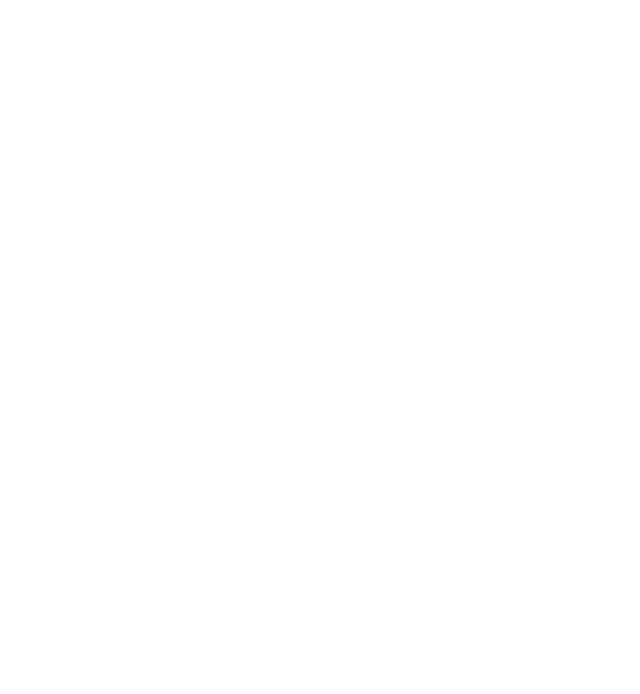
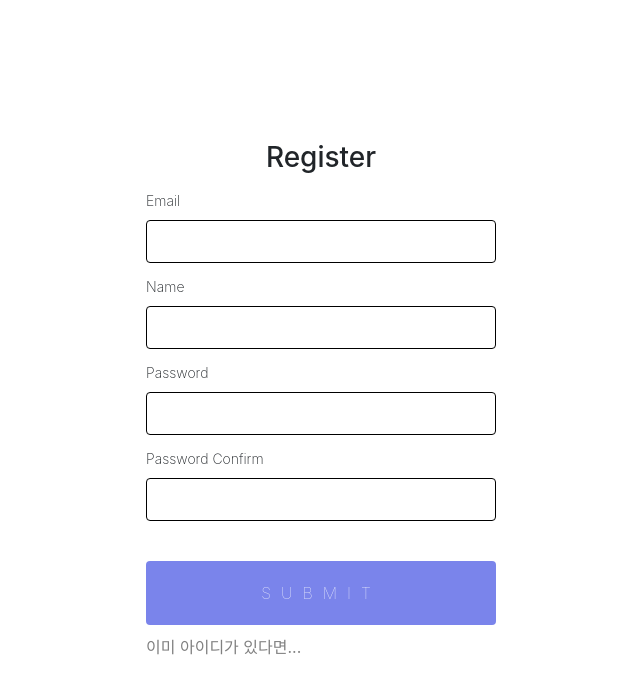
Before and after one commit to minsun21/react-firebase-chat-app, a React (Create React App) app: page /register in a window 1280 px wide. Shown: the top 694 px of the page, without its empty margins (319-959 px from the left). Built offline with nearby package versions, Linux system fonts and the light colour scheme.

Commit message:
회원가입 유효성 체크

```diff
--- a/package.json
+++ b/package.json
@@ -11,6 +11,7 @@
     "react": "^17.0.1",
     "react-bootstrap": "^1.4.0",
     "react-dom": "^17.0.1",
+    "react-hook-form": "^6.11.5",
     "react-icons": "^3.11.0",
     "react-redux": "^7.2.2",
     "react-router-dom": "^5.2.0",
--- a/src/components/RegisterPage/RegisterPage.js
+++ b/src/components/RegisterPage/RegisterPage.js
@@ -1,9 +1,56 @@
-import React from 'react'
+import React, { useRef } from 'react'
+import {
+    Link
+} from "react-router-dom";
+import { useForm } from 'react-hook-form';
 
 function RegisterPage() {
+    const { register, watch, errors } = useForm();
+    const password = useRef();
+    password.current = watch("password");
+
+    console.log(watch("email"));
+
     return (
-        <div>
+        <div className="auth-wrapper">
+            <div className="auth-wrapper__header"><h3>Register</h3></div>
+            <form>
+                <label>Email</label>
+                <input
+                    name="email"
+                    type="email"
+                    ref={register({ required: true, pattern: /^\S+@\S+$/i })}
+                />
+                {errors.email && <p>This field is required</p>}
 
+                <label>Name</label>
+                <input
+                    name="name"
+                    type="text"
+                    ref={register({ required: true, maxLength: 10 })}
+                />
+                {errors.name && errors.name.type === 'required' && <p>This field is required</p>}
+                {errors.name && errors.name.type === 'maxLength' && <p>Your input exceed maximum length</p>}
+
+                <label>Password</label>
+                <input
+                    name="password"
+                    type="password"
+                    ref={register({ required: true, minLength: 8 })}
+                />
+                {errors.password && errors.password.type === 'required' && <p>This field is required</p>}
+                {errors.password && errors.password.type === 'minLength' && <p>Password must have at least 6 characters</p>}
+                <label>Password Confirm</label>
+                <input
+                    name="passwordConfirm"
+                    type="password"
+                    ref={register({ required: true, validate: (value) => value === password.current })}
+                />
+                {errors.passwordConfirm && errors.passwordConfirm.type === 'required' && <p>This field is required</p>}
+                {errors.passwordConfirm && errors.passwordConfirm.type === 'validate' && <p>The passwords do not match</p>}
+                <input type="submit" />
+                <Link to="/login" className="auth-wrapper__login">이미 아이디가 있다면...</Link>
+            </form>
         </div>
     )
 }
--- a/src/index.css
+++ b/src/index.css
@@ -1,13 +1,9 @@
+@import "./styles/reset.css";
+@import "./styles/register.css";
+
 body {
-  margin: 0;
-  font-family: -apple-system, BlinkMacSystemFont, 'Segoe UI', 'Roboto', 'Oxygen',
-    'Ubuntu', 'Cantarell', 'Fira Sans', 'Droid Sans', 'Helvetica Neue',
-    sans-serif;
-  -webkit-font-smoothing: antialiased;
-  -moz-osx-font-smoothing: grayscale;
-}
-
-code {
-  font-family: source-code-pro, Menlo, Monaco, Consolas, 'Courier New',
-    monospace;
-}
+    background: #0e101c;
+    font-family: -apple-system, BlinkMacSystemFont, "Segoe UI", "Roboto", "Oxygen",
+      "Ubuntu", "Cantarell", "Fira Sans", "Droid Sans", "Helvetica Neue",
+      sans-serif;
+  }
--- /dev/null
+++ b/src/styles/register.css
@@ -0,0 +1,139 @@
+
+  .auth-wrapper{
+    display: flex;
+    flex-direction: column;
+    min-height: 100vh;
+    justify-content: center;
+  }
+
+  .auth-wrapper__header{
+    text-align: center;
+  }
+
+.auth-wrapper form {
+    width: 350px;
+    margin: 0 auto;
+  }
+
+  .auth-wrapper h1 {
+    font-weight: 100;
+    color: white;
+    text-align: center;
+    padding-bottom: 10px;
+    border-bottom: 1px solid rgb(79, 98, 148);
+  }
+
+  .auth-wrapper .form {
+    background: #0e101c;
+    max-width: 400px;
+    margin: 0 auto;
+  }
+
+  .auth-wrapper p {
+    color: #bf1650;
+  }
+
+  .auth-wrapper p::before {
+    display: inline;
+    content: "⚠ ";
+  }
+
+ .auth-wrapper input {
+    display: block;
+    box-sizing: border-box;
+    width: 100%;
+    border-radius: 4px;
+    border: 1px solid black;
+    padding: 10px 15px;
+    margin-bottom: 10px;
+    font-size: 14px;
+  }
+
+ .auth-wrapper label {
+    line-height: 2;
+    text-align: left;
+    display: block;
+    margin: 5px 0;
+    font-size: 14px;
+    font-weight: 200;
+  }
+
+ .auth-wrapper button[type="submit"],
+  .auth-wrapper input[type="submit"] {
+    background: #7A84EB;
+    color: white;
+    text-transform: uppercase;
+    border: none;
+    margin-top: 40px;
+    padding: 20px;
+    font-size: 16px;
+    font-weight: 100;
+    letter-spacing: 10px;
+  }
+
+ .auth-wrapper button[type="submit"]:hover,
+  .auth-wrapper input[type="submit"]:hover {
+    background: #636EE6;
+  }
+
+  .auth-wrapper button[type="submit"]:active,
+  .auth-wrapper input[type="button"]:active,
+  .auth-wrapper input[type="submit"]:active {
+    transition: 0.3s all;
+    transform: translateY(3px);
+    border: 1px solid transparent;
+    opacity: 0.8;
+  }
+
+  .auth-wrapper input:disabled {
+    opacity: 0.4;
+  }
+
+  .auth-wrapper input[type="button"]:hover {
+    transition: 0.3s all;
+  }
+
+  .auth-wrapper button[type="submit"],
+  .auth-wrapper input[type="button"],
+  .auth-wrapper input[type="submit"] {
+    -webkit-appearance: none;
+  }
+
+
+  .auth-wrapper button[type="button"] {
+    display: block;
+    appearance: none;
+    background: #333;
+    color: white;
+    border: none;
+    text-transform: uppercase;
+    padding: 10px 20px;
+    border-radius: 4px;
+  }
+
+  .auth-wrapper hr {
+    margin-top: 30px;
+  }
+
+  .auth-wrapper button {
+    display: block;
+    appearance: none;
+    margin-top: 40px;
+    border: 1px solid #333;
+    margin-bottom: 20px;
+    text-transform: uppercase;
+    padding: 10px 20px;
+    border-radius: 4px;
+  }
+
+  .auth-wrapper__login{
+    color: gray;
+    text-decoration: none;
+    outline: none;
+  }
+  .auth-wrapper__login:hover{
+    text-decoration: none;
+  }
+  .auth-wrapper__login:active{
+    text-decoration: none;
+  }
--- /dev/null
+++ b/src/styles/reset.css
@@ -0,0 +1,43 @@
+html, body, div, span, applet, object, iframe,
+h1, h2, h3, h4, h5, h6, p, blockquote, pre,
+a, abbr, acronym, address, big, cite, code,
+del, dfn, em, img, ins, kbd, q, s, samp,
+small, strike, strong, sub, sup, tt, var,
+b, u, i, center,
+dl, dt, dd, ol, ul, li,
+fieldset, form, label, legend,
+table, caption, tbody, tfoot, thead, tr, th, td,
+article, aside, canvas, details, embed,
+figure, figcaption, footer, header, hgroup,
+menu, nav, output, ruby, section, summary,
+time, mark, audio, video {
+	margin: 0;
+	padding: 0;
+	border: 0;
+	font-size: 100%;
+	font: inherit;
+	vertical-align: baseline;
+}
+/* HTML5 display-role reset for older browsers */
+article, aside, details, figcaption, figure,
+footer, header, hgroup, menu, nav, section {
+	display: block;
+}
+body {
+	line-height: 1;
+}
+ol, ul {
+	list-style: none;
+}
+blockquote, q {
+	quotes: none;
+}
+blockquote:before, blockquote:after,
+q:before, q:after {
+	content: '';
+	content: none;
+}
+table {
+	border-collapse: collapse;
+	border-spacing: 0;
+}
```
Also changed, not shown: 2 other files (tests, documents, lock files or other folders).
